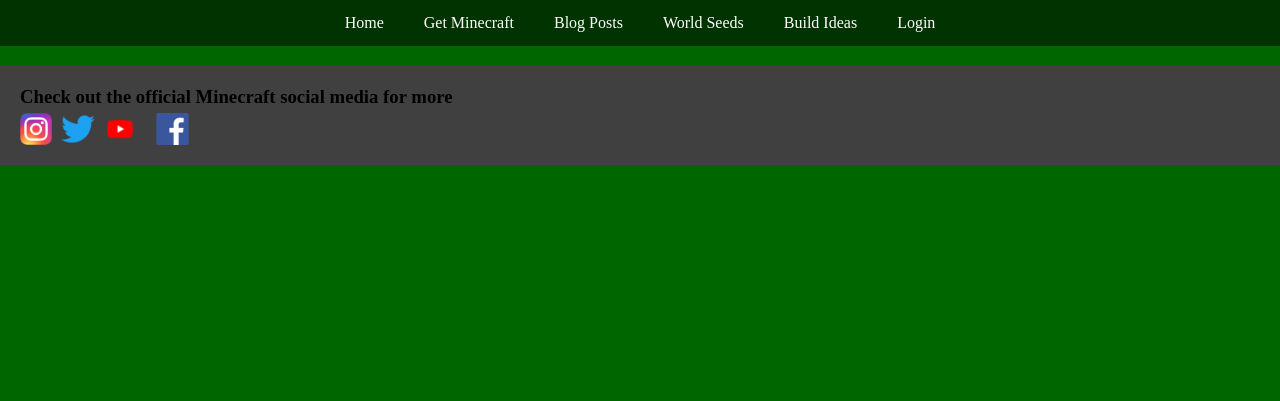
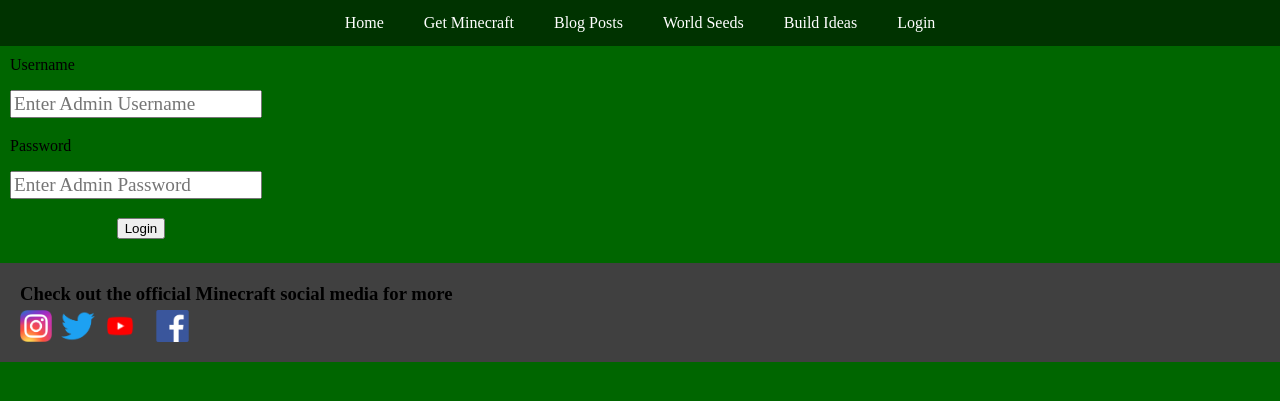
Before and after one commit to andrewdoepke/CSP2, a Python web app: template Templates/rawhtml/Project2/admin-login.html in a window 1280 px wide. Shown: the part 97-498 px from the top of the page. Run offline with Jinja, Linux system fonts and the light colour scheme; the template is opened without the code that fills it, so the values that code supplies are empty.

Commit message:
Login
Loginnn

```diff
--- a/Templates/rawhtml/Project2/admin-login.html
+++ b/Templates/rawhtml/Project2/admin-login.html
@@ -4,6 +4,7 @@
     <meta charset="UTF-8">
     <title>Make New Blog Post</title>
     <link rel="stylesheet" href="css/global.css">
+	<link rel="stylesheet" href="css/admin.css">
 </head>
 <body>
 <!-- Banner at Head of Webpage -->
@@ -21,7 +22,14 @@
 </div>
 <!-- Main Body of Page -->
 		<div class = "main">
-
+			<form id="login" method="post">
+				<label for="user">Username</label>
+				<input type="text" placeholder="Enter Admin Username" name="user" required>
+				<label for="passw">Password</label>
+				<input type="text" placeholder="Enter Admin Password" name="passw" required>
+				<br>
+				<button type="submit">Login</button>
+			</form>
 		</div>
 <!-- Footer -->
 		<div class = "footer">
--- /dev/null
+++ b/Templates/rawhtml/Project2/css/admin.css
@@ -0,0 +1,12 @@
+#login label, input, button{
+    margin-bottom: 1em;
+}
+
+#login label{
+    display: flex;
+    align-items: left;
+}
+
+#login button{
+    margin-left: 8em;
+}
```
